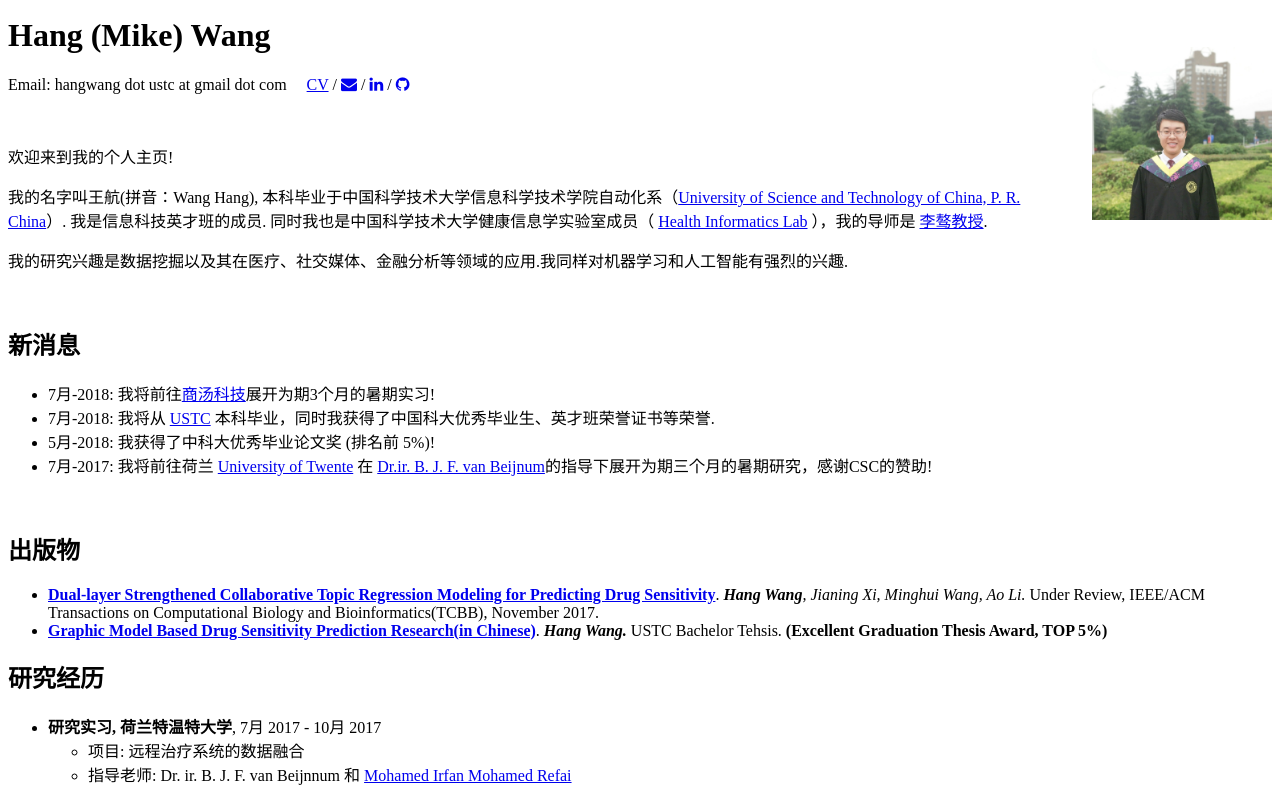
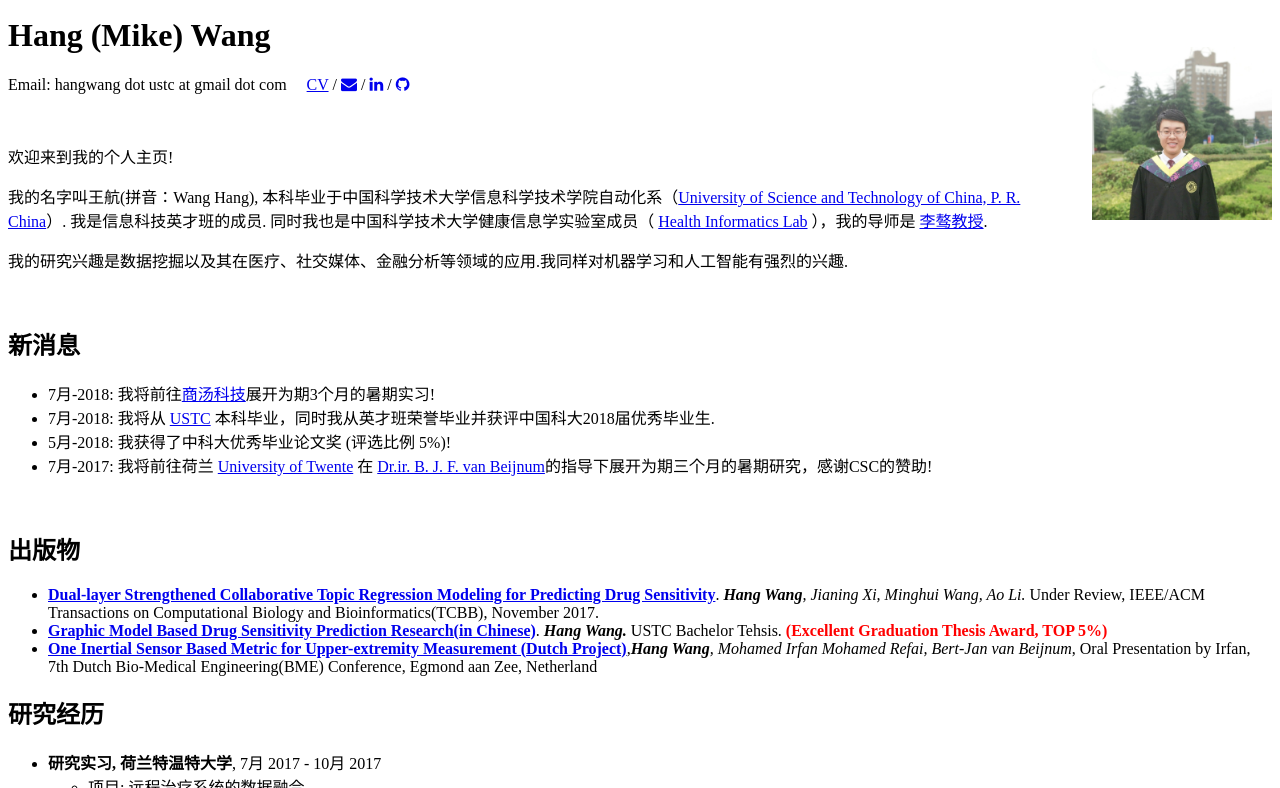
Before and after one commit to ustcmike/ustcmike.github.io, a Jekyll site: the page built from chinese.md, in a window 1280 px wide and 900 px high, cut to the strip 112-900 px from the top of the window. Built offline with Jekyll 4.4.1, drawn with Linux system fonts in a browser that asks for light colours; nearby versions of some CDN libraries; our own code applies the rules of GitHub Pages for plain Markdown files.

Commit message:
Update chinese.md

```diff
--- a/chinese.md
+++ b/chinese.md
@@ -20,15 +20,16 @@ title: "Hang Wang: Homepage"
 
 ## 新消息
   * 7月-2018:  我将前往[商汤科技](https://www.sensetime.com)展开为期3个月的暑期实习!
-  *  7月-2018:  我将从 [USTC](http://www.ustc.edu.cn/) 本科毕业，同时我获得了中国科大优秀毕业生、英才班荣誉证书等荣誉.
-  * 5月-2018:  我获得了中科大优秀毕业论文奖 (排名前 5%)!
+  * 7月-2018:  我将从 [USTC](http://www.ustc.edu.cn/) 本科毕业，同时我从英才班荣誉毕业并获评中国科大2018届优秀毕业生.
+  * 5月-2018:  我获得了中科大优秀毕业论文奖 (评选比例 5%)!
   * 7月-2017:  我将前往荷兰 [University of Twente](https://www.utwente.nl/en/) 在 [Dr.ir. B. J. F. van Beijnum](https://www.utwente.nl/en/eemcs/bss/people/staff/bert_jan_vanbeijnum/%20)的指导下展开为期三个月的暑期研究，感谢CSC的赞助!
 
 &nbsp;
 
 ## 出版物
   * **[Dual-layer Strengthened Collaborative Topic Regression Modeling for Predicting Drug Sensitivity](static/papers/17-dsctr.pdf)**. *__Hang Wang__, Jianing Xi, Minghui Wang, Ao Li.* Under Review, IEEE/ACM Transactions on Computational Biology and Bioinformatics(TCBB), November 2017.
-  * **[Graphic Model Based Drug Sensitivity Prediction Research(in Chinese)](static/papers/18-thesis.pdf)**. *__Hang Wang.__* USTC Bachelor Tehsis. **(Excellent Graduation Thesis Award, TOP 5%)**
+  * **[Graphic Model Based Drug Sensitivity Prediction Research(in Chinese)](static/papers/18-thesis.pdf)**. *__Hang Wang.__* USTC Bachelor Tehsis. **<font color=red>(Excellent Graduation Thesis Award, TOP 5%)</font>**
+   * **[One Inertial Sensor Based Metric for Upper-extremity Measurement (Dutch Project)](static/papers/17-tnsre.pdf)**,*__Hang Wang__, Mohamed Irfan Mohamed Refai, Bert-Jan van Beijnum*, Oral Presentation by Irfan, 7th Dutch Bio-Medical Engineering(BME)  Conference, Egmond aan Zee, Netherland
 
 
 ## 研究经历
```
